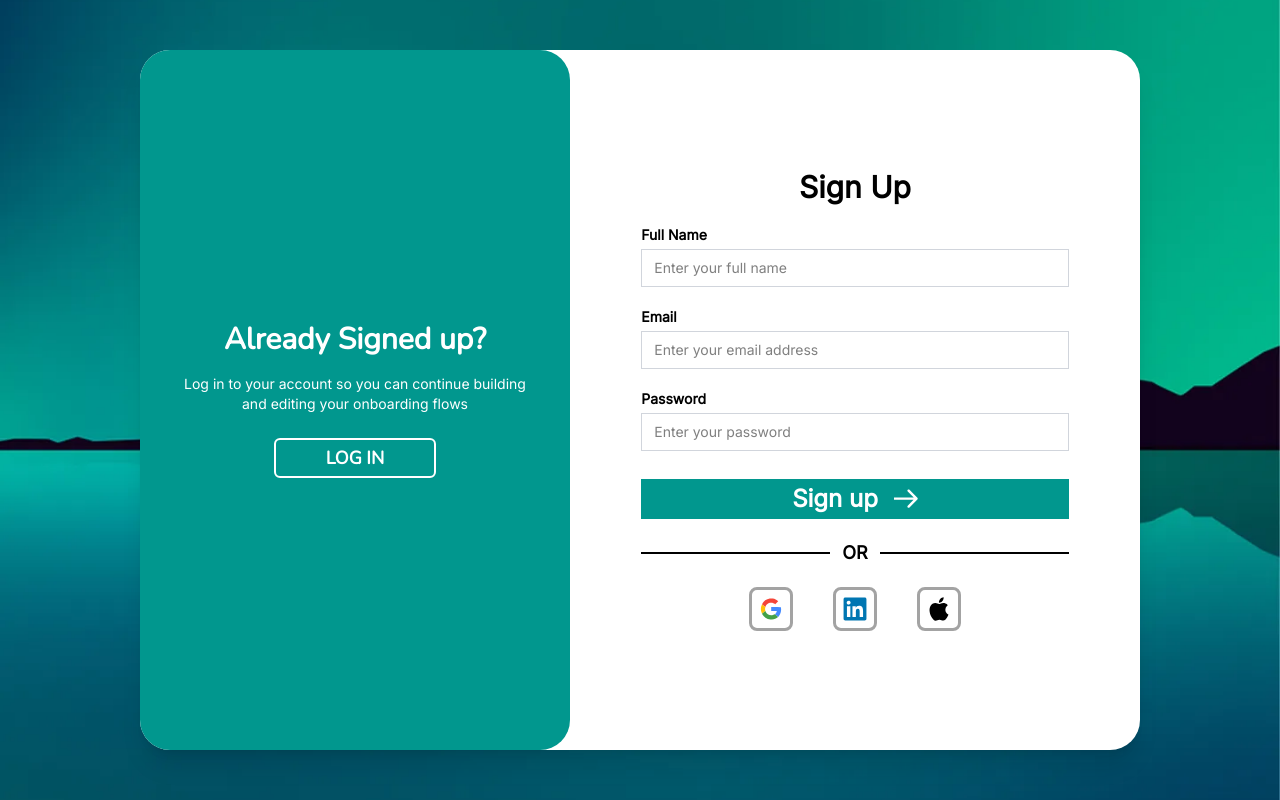
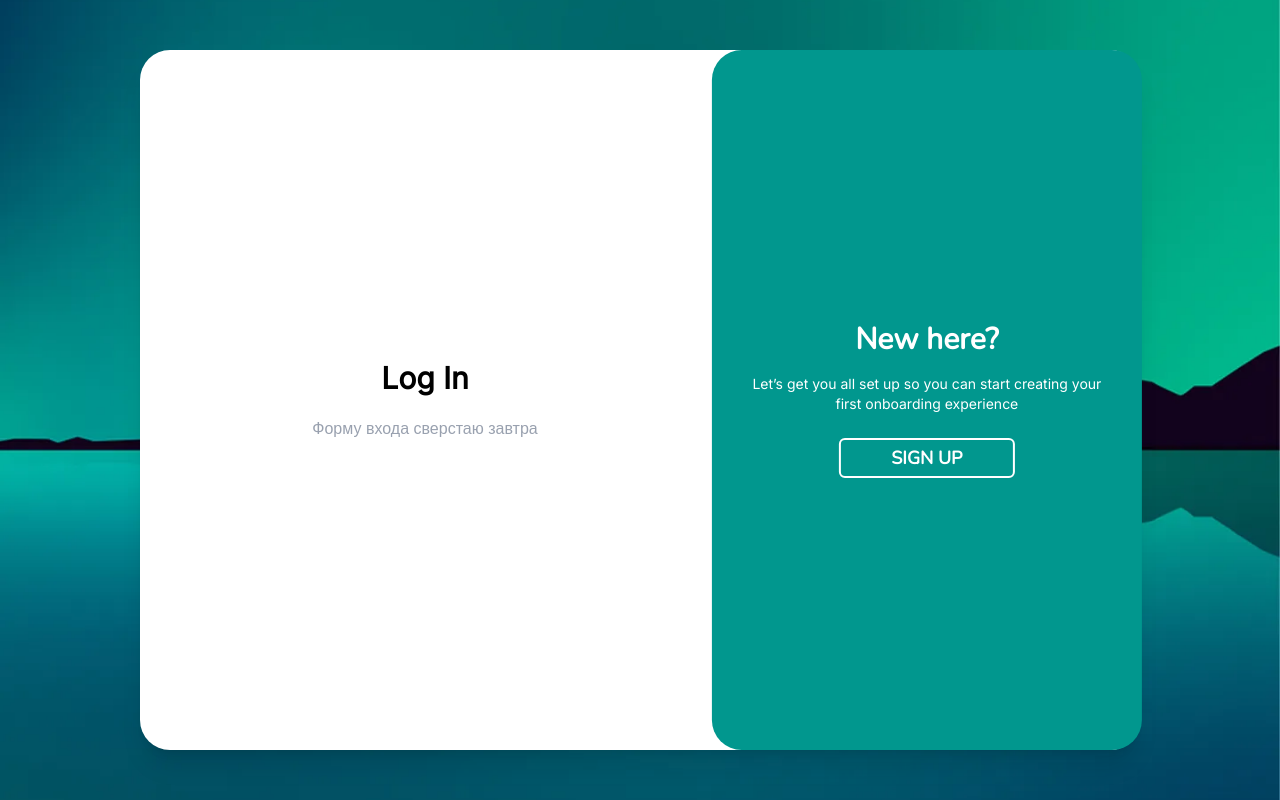
Before and after one commit to aslantos/payouts-frontend, a Vue app: page /login in a window 1280 px wide. Both pictures are taken after a click on the button "LOG IN". Built offline with nearby package versions, Linux system fonts and the light colour scheme; a web font is replaced by a local one; what @tanstack/vue-query would draw is missing.

Commit message:
feat: add - Animation transition Log In -> Sign Up

```diff
--- a/src/pages/login/LoginPage.vue
+++ b/src/pages/login/LoginPage.vue
@@ -10,6 +10,7 @@ import AppleIcon from '@/shared/ui/icons/AppleIcon.vue'
 const fullName = ref('')
 const email = ref('')
 const password = ref('')
+const isLogin = ref(false)
 </script>
 
 <template>
@@ -21,22 +22,33 @@ const password = ref('')
     <div class="relative w-[1000px] max-w-[95%] h-[700px] max-h-[90vh] bg-white rounded-[30px] shadow-xl">
 
       <!-- Бирюзовая панель-->
-      <div class="absolute top-0 left-0 h-full w-[43%] bg-[#01978E] rounded-[30px] flex flex-col items-center justify-center text-center px-10 gap-4">
-        <h2 class="text-3xl font-bold text-white font-['Nunito']">Already Signed up?</h2>
+      <div
+          class="absolute top-0 left-0 h-full w-[43%] bg-[#01978E] rounded-[30px] flex flex-col items-center justify-center text-center px-10 gap-4 transition-transform duration-500 ease-in-out"
+          :class="isLogin ? 'translate-x-[133%]' : 'translate-x-0'"
+        >
+        <h2 class="text-3xl font-bold text-white font-['Nunito']">
+          {{ isLogin ? 'New here?' : 'Already Signed up?' }}
+        </h2>
         <p class="text-sm text-white">
-          Log in to your account so you can continue building and editing your onboarding flows
+          {{ isLogin
+              ? 'Let’s get you all set up so you can start creating your first onboarding experience'
+              : 'Log in to your account so you can continue building and editing your onboarding flows' }}
         </p>
         <button
           type="button"
+          @click="isLogin = !isLogin"
           class="text-lg text-white font-['Nunito'] mt-2 px-12.5 py-1 border-2 border-white font-bold rounded-md hover:bg-white/10 transition-colors"
         >
-          LOG IN
+          {{ isLogin ? 'SIGN UP' : 'LOG IN' }}
         </button>
       </div>
 
       <!-- Область формы: справа -->
-      <div class="absolute top-0 right-0 h-full w-[57%] flex items-center justify-center">
-        <div class="w-[75%] flex flex-col gap-5">
+      <div
+          class="absolute top-0 h-full w-[57%] flex items-center justify-center transition-all duration-500 ease-in-out"
+          :class="isLogin ? 'left-0' : 'left-[43%]'"
+        >
+        <div v-if="!isLogin" class="w-[75%] flex flex-col gap-5">
 
           <h1 class="text-3xl font-bold text-center text-black">Sign Up</h1>
 
@@ -71,6 +83,11 @@ const password = ref('')
 
 
         </div>
+
+        <div v-else class="w-[75%] flex flex-col gap-5 text-center">
+          <h1 class="text-3xl font-bold">Log In</h1>
+          <p class="text-gray-400">Форму входа сверстаю завтра</p>
+        </div>
       </div>
 
     </div>
```
